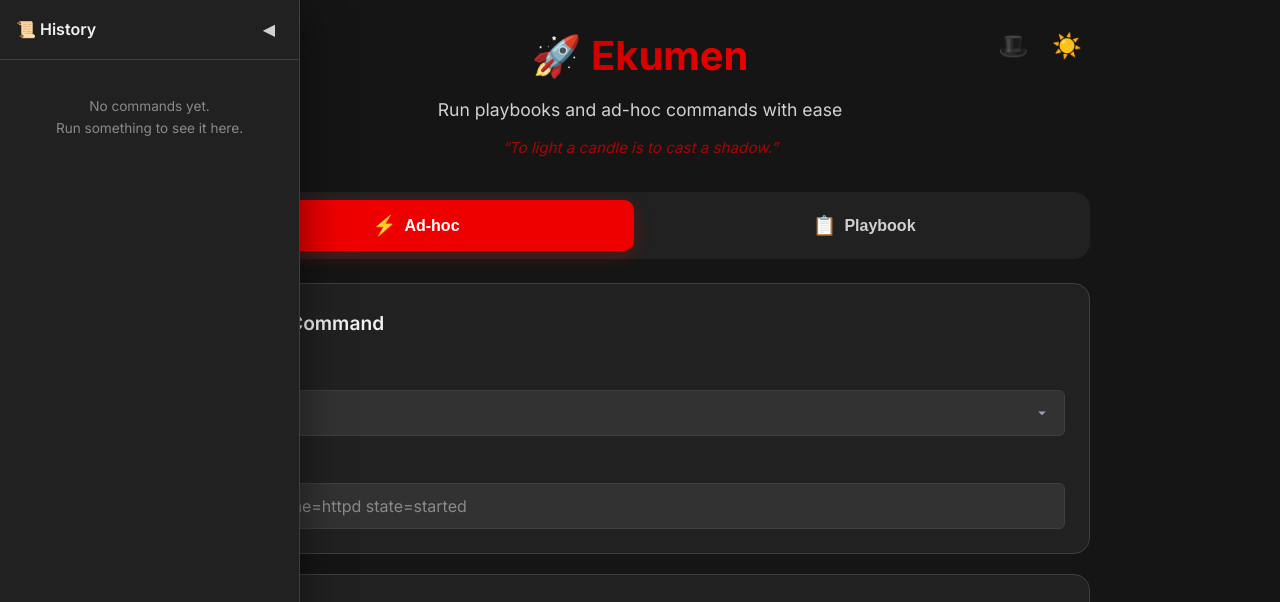
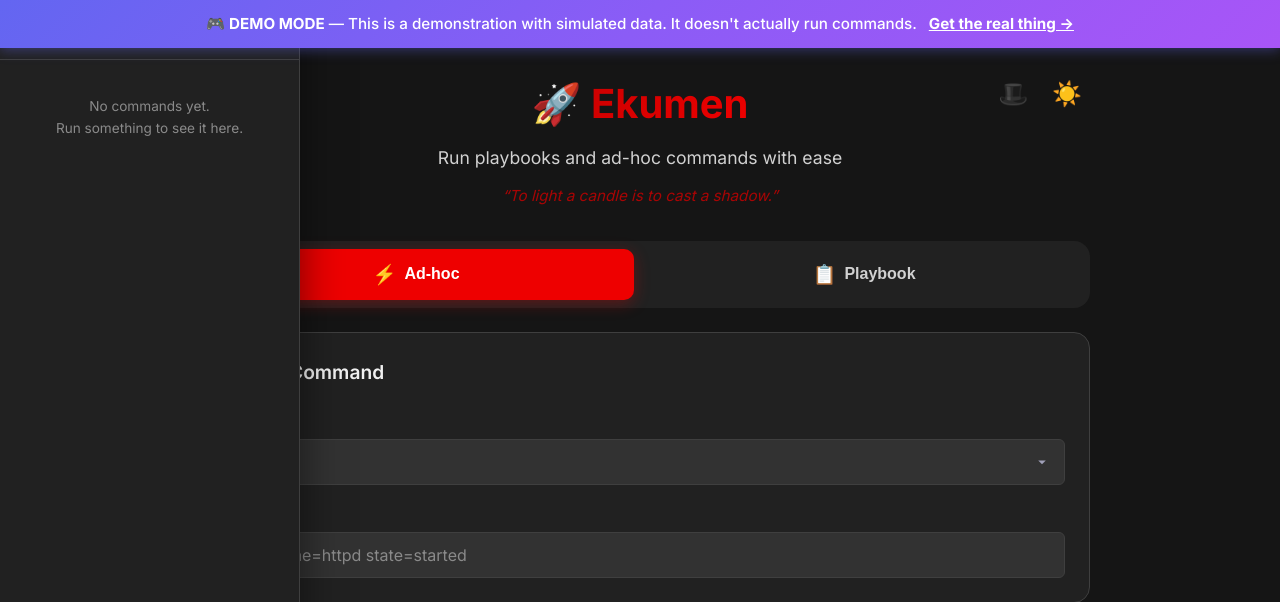
Before and after one commit to aydinguven/ekumen, a Flask app: page / in a window 1280 px wide. Shown: the top 602 px of the page. Run offline with Flask 2, Linux system fonts and the light colour scheme.

Commit message:
Add demo mode banner with link to GitHub

```diff
--- a/demo/static/style.css
+++ b/demo/static/style.css
@@ -36,6 +36,39 @@
     --shadow-lg: 0 8px 40px rgba(0, 0, 0, 0.5);
 
     --transition: 0.2s ease;
+}
+
+/* Demo Mode Banner */
+.demo-banner {
+    position: sticky;
+    top: 0;
+    left: 0;
+    right: 0;
+    z-index: 1000;
+    background: linear-gradient(135deg, #6366f1 0%, #8b5cf6 50%, #a855f7 100%);
+    color: white;
+    text-align: center;
+    padding: 12px 20px;
+    font-size: 0.95rem;
+    font-weight: 500;
+    box-shadow: 0 2px 12px rgba(99, 102, 241, 0.4);
+    margin: -24px -24px 24px -24px;
+}
+
+.demo-banner strong {
+    font-weight: 700;
+}
+
+.demo-link {
+    color: white;
+    font-weight: 700;
+    text-decoration: underline;
+    margin-left: 8px;
+    transition: opacity 0.2s ease;
+}
+
+.demo-link:hover {
+    opacity: 0.85;
 }
 
 /* Toggle: Cosmic Purple Theme */
--- a/demo/templates/index.html
+++ b/demo/templates/index.html
@@ -14,6 +14,12 @@
 </head>
 
 <body>
+    <!-- Demo Banner -->
+    <div class="demo-banner">
+        🎮 <strong>DEMO MODE</strong> — This is a demonstration with simulated data. It doesn't actually run commands.
+        <a href="https://github.com/aydinguven/ekumen" target="_blank" class="demo-link">Get the real thing →</a>
+    </div>
+
     <div class="app-wrapper">
         <!-- History Sidebar -->
         <aside id="history-sidebar" class="history-sidebar">
```
